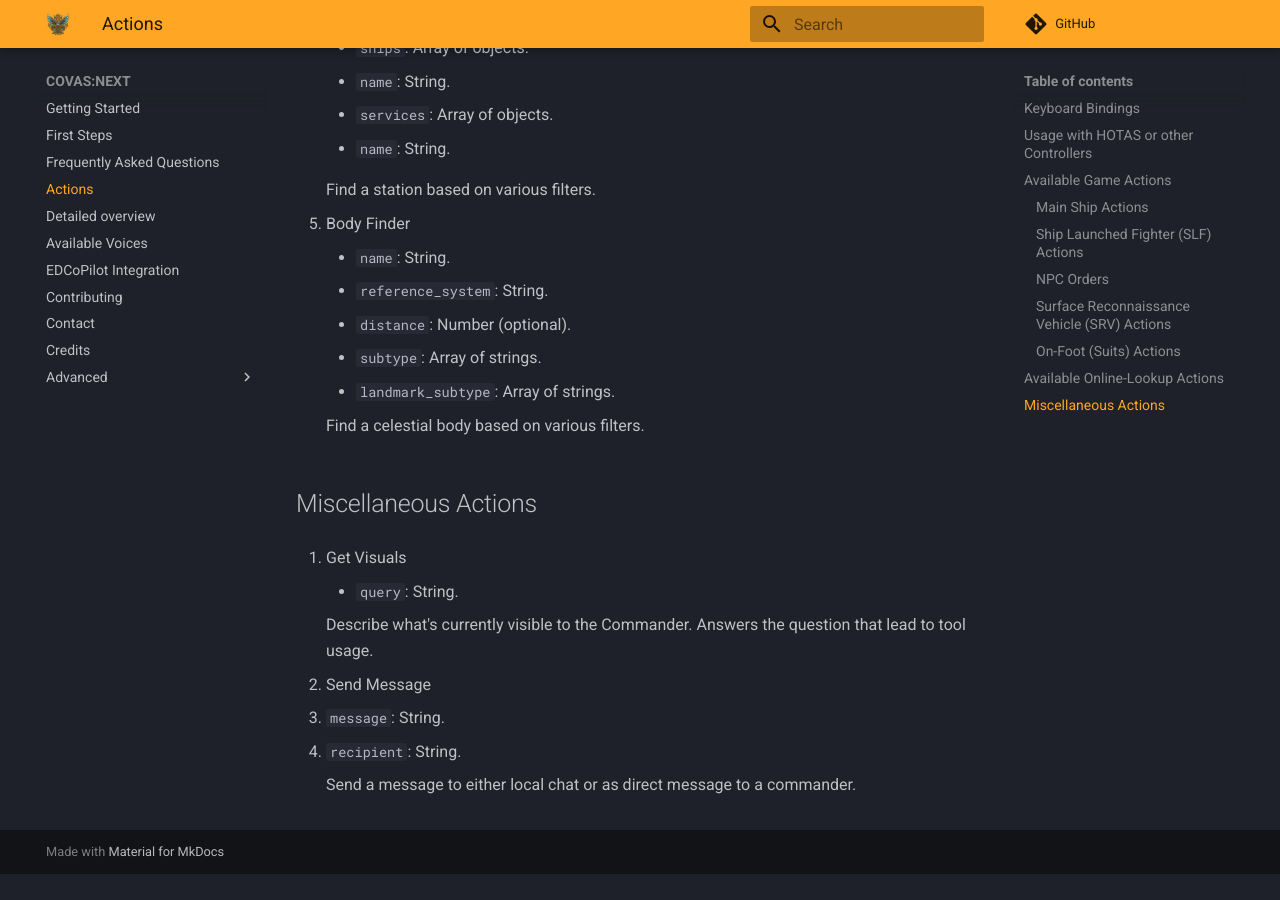
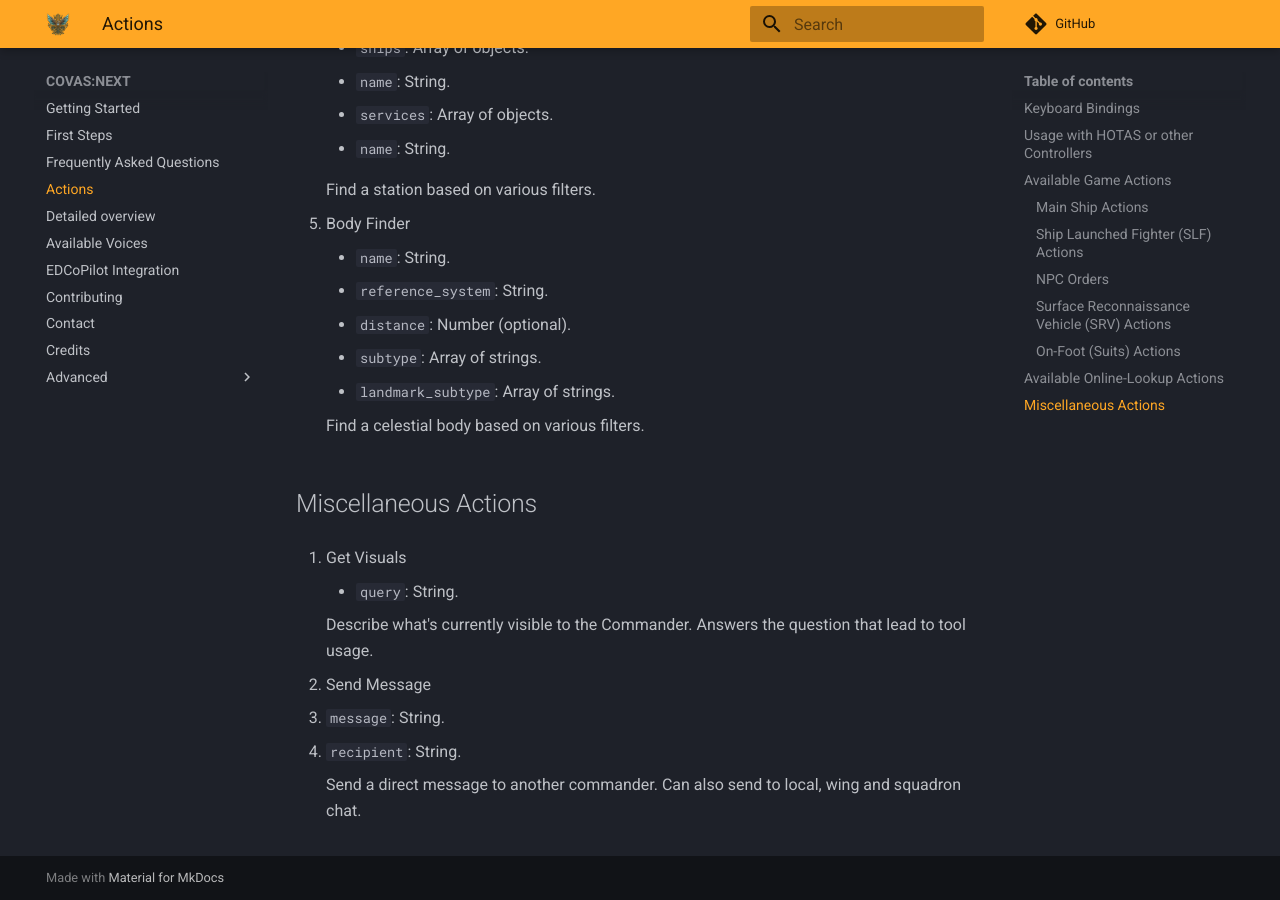
Before and after one commit to RatherRude/Elite-Dangerous-AI-Integration, an MkDocs documentation site: the page built from docs/20_actions.md, in a window 1280 px wide and 900 px high, scrolled down 5552 px. Built offline with MkDocs 1.6.1 and Material for MkDocs 9.7.7, drawn with Linux system fonts in a browser that asks for light colours; comment, search, counter and statistics services are not loaded; before the commit the page ends 6426 px from its top, so only the background shows below that.

Commit message:
docs: send message to squadron

```diff
--- a/docs/20_actions.md
+++ b/docs/20_actions.md
@@ -218,4 +218,4 @@ This is a list of all currently supported actions the AI can perform. Just talk
    - `message`: String.
    - `recipient`: String.
 
-    Send a message to either local chat or as direct message to a commander.
+    Send a direct message to another commander. Can also send to local, wing and squadron chat.
```
